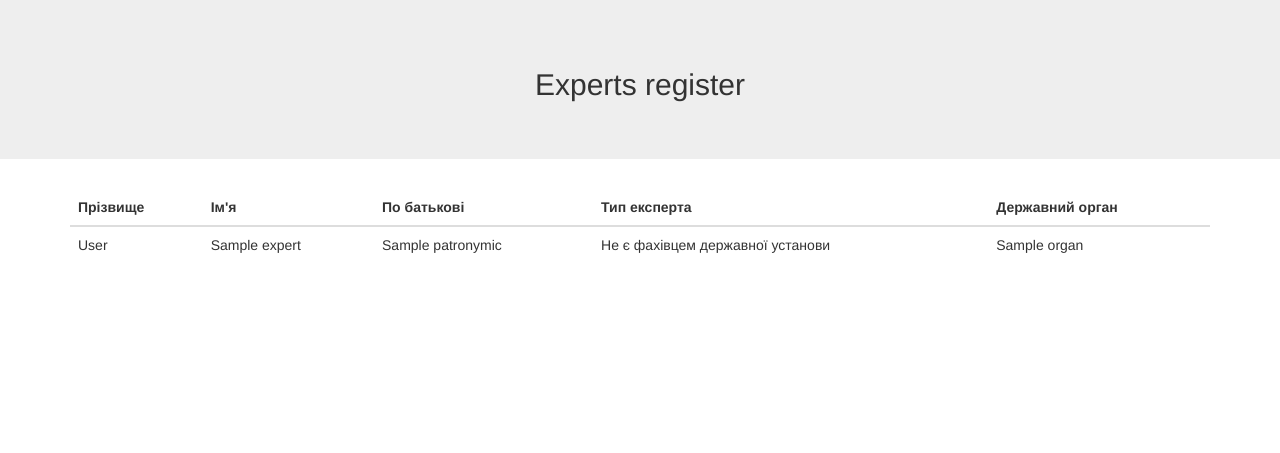
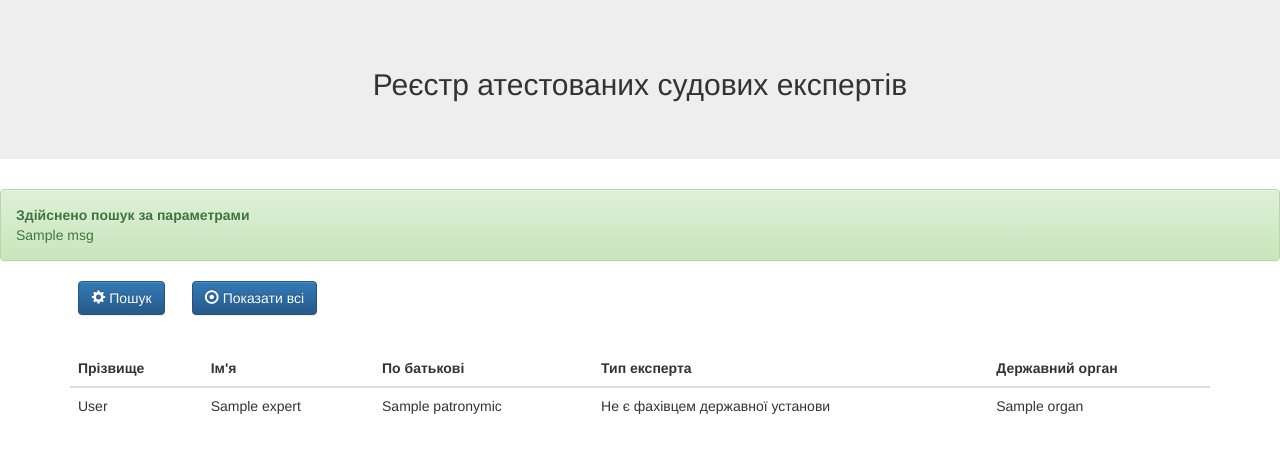
Before and after one commit to LimeTheCoder/ExpertsRegister, a Django app: template register/templates/register/main_page.html in a window 1280 px wide. Shown: the top 453 px of the page. Run offline with Django 3.2, Linux system fonts and the light colour scheme; the template is opened without the code that fills it: most values are stand-ins (such as "Sample title", 1, 10 or a date in 2020); some libraries are stand-ins or nearby versions.

Commit message:
Add search fields

```diff
--- a/register/templates/register/main_page.html
+++ b/register/templates/register/main_page.html
@@ -10,11 +10,79 @@
 
 	<script src="{% static "js/bootstrap.min.js" %}"></script>
 	<script src="{% static "js/bootstrap.min.js" %}"></script>
+<style>
+    .inner {
+    display: inline-block;
+  }
+    .btn_rmargin {
+    margin-right: 10%;
+   }
+    .btn_l2margin {
+    margin-left: 10%;
+   }
+    .btn_lmargin {
+    margin-left: 2%;
+   }
+   .btn_bmargin {
+    margin-bottom: 3%;
+   }
+  </style>
 </head>
 
 <body>
 <div class="jumbotron">
-  <center><h2>Experts register</h2></center>
+  <center><h2>Реєстр атестованих судових експертів</h2></center>
+</div>
+
+{% if msgs %}
+<div class="alert alert-success">
+  <strong>Здійснено пошук за параметрами</strong><br>
+  {% for msg in msgs %}
+  {{ msg }} <br>
+  {% endfor %}
+</div>
+{% endif %}
+
+<div class="container">
+  <div class="row">
+        <div id="filter-panel" class="collapse filter-panel">
+            <div class="panel panel-default">
+                <div class="panel-body">
+                  <div class="col-md-4">
+                    <form action= {{ request.get_full_path }} method="POST">{% csrf_token %}
+                      <div class="form-group">
+                        <label class="filter-col" style="margin-right:0;" for="surname">Прізвище:</label>
+                        <input type="text" class="form-control" name="surname" id="surname">
+                      </div>
+                      <div class="form-group">
+                        <label class="filter-col" style="margin-right:0;" for="name">Ім'я:</label>
+                        <input type="text" class="form-control" name="name" id="name">
+                      </div>
+
+                      <div class="form-group">
+                        <label class="filter-col" style="margin-right:0;" for="name">По батькові:</label>
+                        <input type="text" class="form-control" name="patronymic" id="patronymic">
+                      </div>
+                  <button type="submit" class="btn btn-default">Шукати <span class="glyphicon glyphicon-search"></span></button>
+                    </form>
+                  </div>
+                </div>
+            </div>
+        </div>
+        <div class="inner btn_lmargin btn_bmargin">
+        <button type="button" class="btn btn-primary" data-toggle="collapse" data-target="#filter-panel">
+            <span class="glyphicon glyphicon-cog"></span> Пошук
+        </button>
+        </div>
+        {% if msgs %}
+        <div class="inner btn_lmargin btn_bmargin">
+        <a type="button" class="btn btn-primary" name="back_button"
+         href="{% url 'main_page' %}">
+            <span class="glyphicon glyphicon-record"></span> Показати всі
+        </a>
+        </div>
+        {% endif %}
+  </div>
 </div>
 
 {% if experts %}
--- a/register/templates/register/validation_page.html
+++ b/register/templates/register/validation_page.html
@@ -27,7 +27,7 @@
 <body>
 {% if not export_mode %}
 <div class="jumbotron">
-  <center><h2>Experts register</h2></center>
+  <center><h2>Реєстр атестованих судових експертів</h2></center>
 </div>
 {% endif %}
 
@@ -85,8 +85,6 @@
     </tbody>
   </table>
 </div>
-{% else %}
-   <p>No objects are available.</p>
 {% endif %}
 
 {% if not export_mode %}
```
Also changed, not shown: register/views.py (+13 -1 lines), 1 other file.
